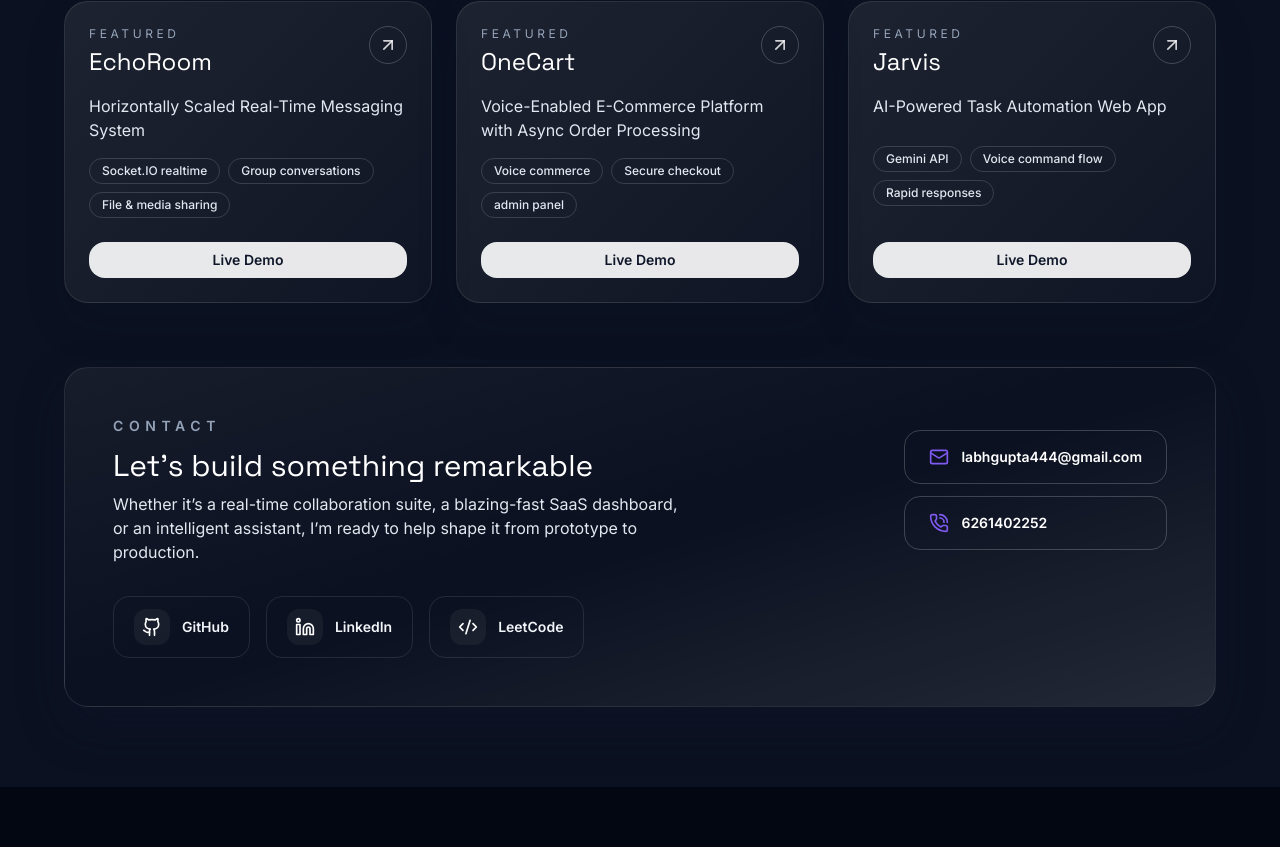
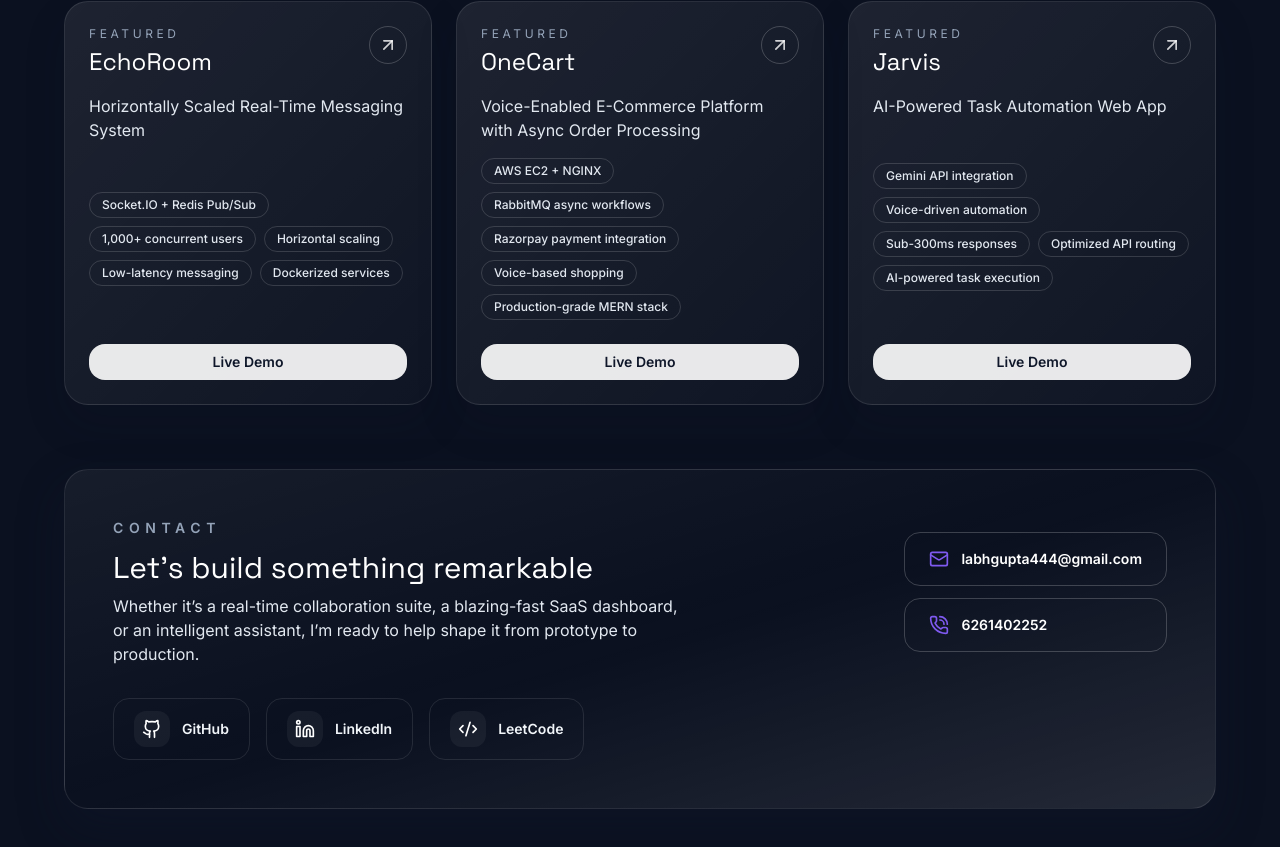
Before and after one commit to labhanshu03/Portfolio, a React (Vite) app: page / in a window 1280 px wide. Shown: the part 959-1806 px from the top of the page. Before the commit the page ends 1746 px from the top, so only its background shows below. Built offline with nearby package versions, Linux system fonts and the light colour scheme.

Commit message:
Update projects.js

```diff
--- a/src/data/projects.js
+++ b/src/data/projects.js
@@ -6,7 +6,13 @@
     longDescription:
       'A production-ready real-time group chat platform designed for horizontal scalability. Built with Socket.IO and Redis Pub/Sub to synchronize messages across multiple servers, supporting 1,000+ concurrent users with low-latency delivery. Dockerized services ensure consistent deployments, while efficient state management keeps conversations perfectly in sync.',
     url: 'https://echo-room-frontend1.onrender.com/auth',
-    highlights: ['Socket.IO realtime', 'Group conversations', 'File & media sharing'],
+    highlights: [
+      'Socket.IO + Redis Pub/Sub',
+      '1,000+ concurrent users',
+      'Horizontal scaling',
+      'Low-latency messaging',
+      'Dockerized services'
+    ],
   },
   {
     id: 'onecart',
@@ -15,16 +21,27 @@
     longDescription:
       'A full-scale MERN e-commerce platform featuring voice-enabled shopping and asynchronous order workflows. Deployed on AWS EC2 with NGINX as a reverse proxy, the system uses RabbitMQ for background email processing and Razorpay for secure payments. Optimized React flows reduced navigation time while ensuring a reliable, production-grade checkout experience.',
     url: 'https://www.youtube.com/watch?v=xCxhdaigVmI',
-    highlights: ['Voice commerce', 'Secure checkout', 'admin panel'],
+    highlights: [
+      'AWS EC2 + NGINX',
+      'RabbitMQ async workflows',
+      'Razorpay payment integration',
+      'Voice-based shopping',
+      'Production-grade MERN stack'
+    ],
   },
   {
     id: 'jarvis',
     title: 'Jarvis',
-    shortDescription:
-      'AI-Powered Task Automation Web App',
+    shortDescription: 'AI-Powered Task Automation Web App',
     longDescription:
       'Personalized virtual assistant built with the Gemini API that responds to voice prompts, launches websites, and surfaces contextual answers in milliseconds with clean MERN integrations.',
     url: 'https://virtualassistant-jqph.onrender.com/signin',
-    highlights: ['Gemini API', 'Voice command flow', 'Rapid responses'],
+    highlights: [
+      'Gemini API integration',
+      'Voice-driven automation',
+      'Sub-300ms responses',
+      'Optimized API routing',
+      'AI-powered task execution'
+    ],
   },
 ];
```
